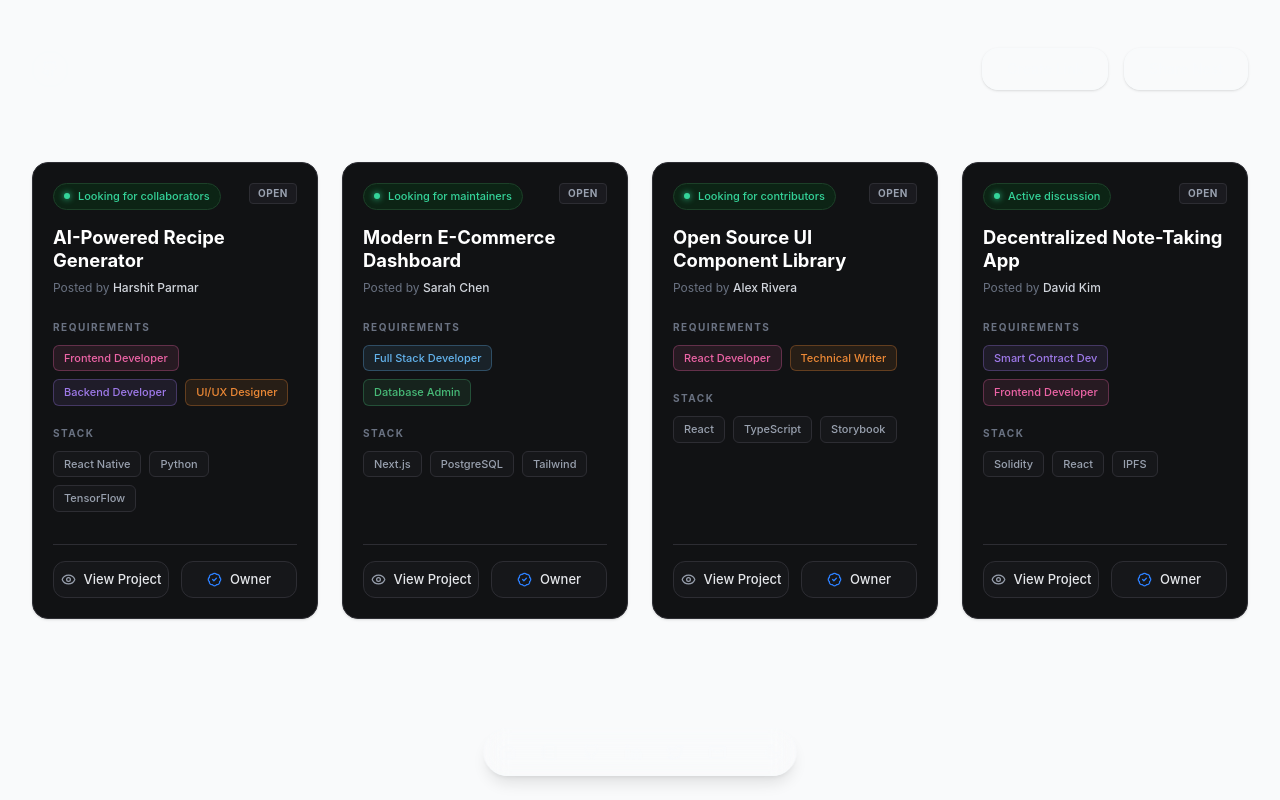
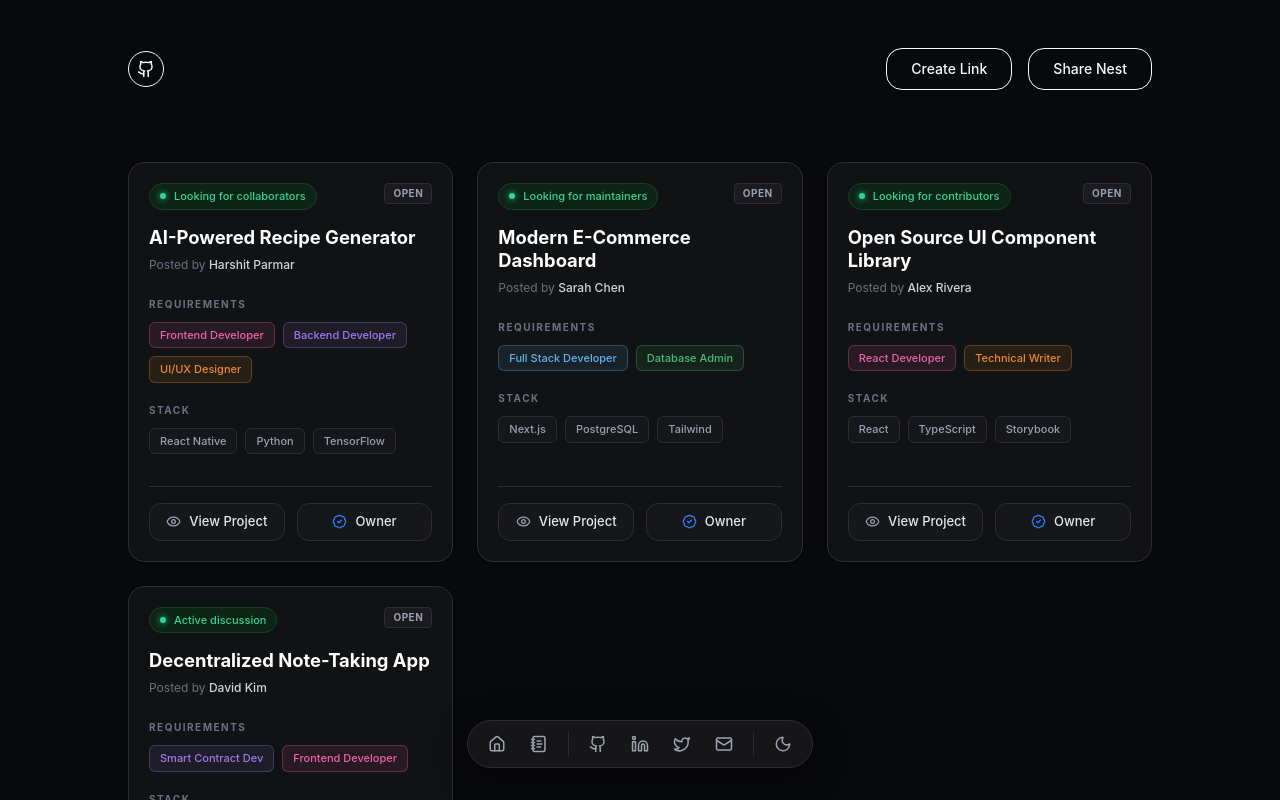
Before and after one commit to Pranjl7/Linknest, a React app in the folder frontend/: page / in a window 1280 px wide. Shown: the top 800 px of the page. Built offline with nearby package versions, Linux system fonts and the light colour scheme; the HTML template or start-up script is replaced by a standard one.

Commit message:
ui: refine navbar layout, set dark background, and 3-column grid

```diff
--- a/frontend/src/App.tsx
+++ b/frontend/src/App.tsx
@@ -57,13 +57,13 @@ const DUMMY_LINKS = [
 
 function App() {
   return (
-    <div className="min-h-screen w-full flex flex-col items-center py-6 px-4 sm:px-8 relative dark:bg-black bg-gray-50">
-      {/* Expanded container for 4-column capability */}
-      <div className="w-full max-w-[95rem]">
+    <div className="min-h-screen w-full flex flex-col items-center py-6 px-4 sm:px-8 relative dark:bg-black bg-[#08090b]">
+      {/* Container restricted to 5xl */}
+      <div className="w-full max-w-5xl">
         <TopBar />
 
-        {/* 4 Cards in a row (lg:grid-cols-4) */}
-        <main className="grid grid-cols-1 sm:grid-cols-2 lg:grid-cols-3 xl:grid-cols-4 gap-6 pb-32">
+        {/* 3 Cards in a row to fit within 5xl (md:grid-cols-3) */}
+        <main className="grid grid-cols-1 sm:grid-cols-2 lg:grid-cols-3 gap-6 pb-32">
           {DUMMY_LINKS.map(link => (
             <LinknestCard
               key={link.id}
--- a/frontend/src/components/FloatingNav.tsx
+++ b/frontend/src/components/FloatingNav.tsx
@@ -12,40 +12,53 @@ export function FloatingNav() {
     }
   }, [isLight]);
 
-  const navItems = [
-    { icon: <Home size={18} />, label: "Home" },
-    { icon: <NotebookText size={18} />, label: "Notes" },
-    { icon: <Github size={18} />, label: "GitHub" },
-    { icon: <Linkedin size={18} />, label: "LinkedIn" },
-    { icon: <Twitter size={18} />, label: "X" },
-    { icon: <Mail size={18} />, label: "Contact" },
-  ];
+  return (
+    <div className="fixed bottom-8 left-1/2 -translate-x-1/2 z-50 pointer-events-none">
+      <nav className="flex items-center h-12 rounded-full bg-[#161618] border border-[#2d2d33] shadow-[0_8px_32px_rgba(0,0,0,0.6)] pointer-events-auto overflow-hidden">
 
-  return (
-    <div className="fixed bottom-6 left-1/2 -translate-x-1/2 z-50 pointer-events-none">
-      <nav className="flex items-center gap-1 p-1 rounded-full bg-surface/80 backdrop-blur-md border border-border shadow-lg pointer-events-auto">
-        {navItems.map((item, index) => (
+        {/* Left Section (Home, Notes) */}
+        <div className="flex items-center px-2 h-full">
+          <button className="px-3 h-full text-[#9ca3af] hover:text-white hover:bg-white/5 transition-colors flex items-center justify-center">
+            <Home size={18} />
+          </button>
+          <button className="px-3 h-full text-[#9ca3af] hover:text-white hover:bg-white/5 transition-colors flex items-center justify-center">
+            <NotebookText size={18} />
+          </button>
+        </div>
+
+        {/* First Divider */}
+        <div className="w-[1px] h-6 bg-[#2d2d33]"></div>
+
+        {/* Middle Section (Socials/Mail) */}
+        <div className="flex items-center px-2 h-full">
+          <button className="px-3 h-full text-[#9ca3af] hover:text-white hover:bg-white/5 transition-colors flex items-center justify-center">
+            <Github size={18} />
+          </button>
+          <button className="px-3 h-full text-[#9ca3af] hover:text-white hover:bg-white/5 transition-colors flex items-center justify-center">
+            <Linkedin size={18} />
+          </button>
+          <button className="px-3 h-full text-[#9ca3af] hover:text-white hover:bg-white/5 transition-colors flex items-center justify-center">
+            <Twitter size={18} />
+          </button>
+          <button className="px-3 h-full text-[#9ca3af] hover:text-white hover:bg-white/5 transition-colors flex items-center justify-center">
+            <Mail size={18} />
+          </button>
+        </div>
+
+        {/* Second Divider */}
+        <div className="w-[1px] h-6 bg-[#2d2d33]"></div>
+
+        {/* Right Section (Theme Toggle) */}
+        <div className="flex items-center px-2 h-full">
           <button
-            key={index}
-            className="p-2.5 rounded-full text-text-secondary hover:text-text-primary hover:bg-black/5 dark:hover:bg-white/10 hover:scale-105 active:scale-95 transition-all duration-200"
-            aria-label={item.label}
-            title={item.label}
+            onClick={() => setIsLight(!isLight)}
+            className="px-3 h-full text-[#9ca3af] hover:text-white hover:bg-white/5 transition-colors flex items-center justify-center group"
+            aria-label="Toggle Theme"
           >
-            {item.icon}
+            {isLight ? <Sun size={18} className="group-hover:rotate-45 transition-transform duration-300" /> : <Moon size={18} className="group-hover:-rotate-12 transition-transform duration-300" />}
           </button>
-        ))}
+        </div>
 
-        {/* Divider */}
-        <div className="w-[1px] h-6 bg-border mx-1"></div>
-
-        <button
-          onClick={() => setIsLight(!isLight)}
-          className="p-2.5 rounded-full text-text-secondary hover:text-text-primary hover:bg-black/5 dark:hover:bg-white/10 hover:scale-105 active:scale-95 transition-all duration-200"
-          aria-label="Toggle Theme"
-          title="Toggle Theme"
-        >
-          {isLight ? <Sun size={18} /> : <Moon size={18} />}
-        </button>
       </nav>
     </div>
   );
--- a/frontend/src/index.css
+++ b/frontend/src/index.css
@@ -5,7 +5,7 @@
 }
 
 :root {
-  --color-background-base: #0f172a; /* slate-900 */
+  --color-background-base: #08090b; /* User specified dark bg */
   --color-surface: #1e293b; /* slate-800 */
   --color-surface-hover: #334155; /* slate-700 */
   --color-border: #334155;
```
